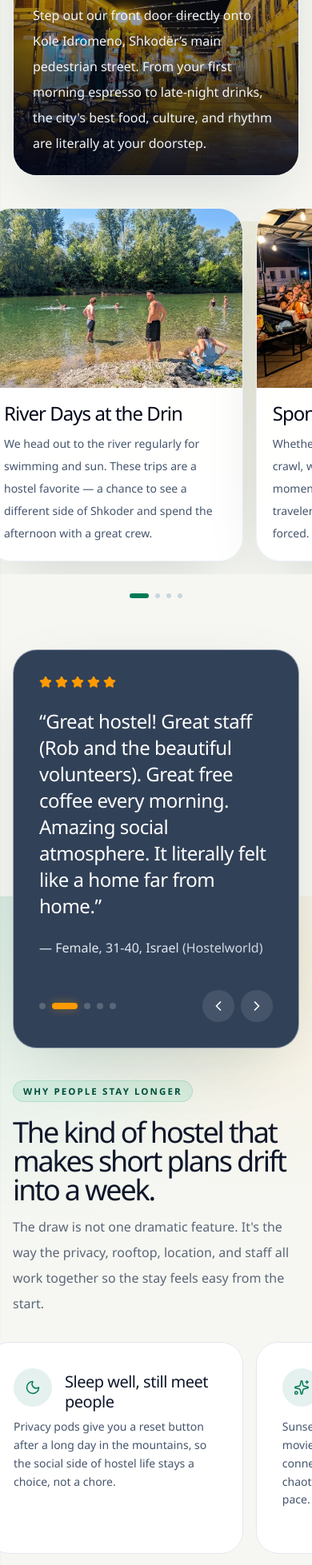
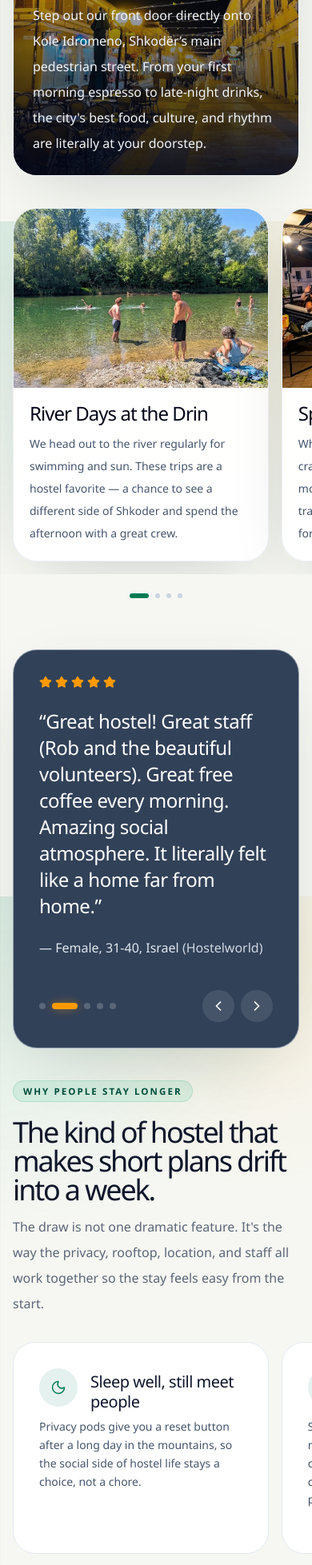
Before and after one commit to dkuromi1/hostel-nextjs, a Next.js app: page / in a window 390 px wide. Shown: the part 6475-8432 px from the top of the page at 80% size. Built offline with nearby package versions, Linux system fonts and the light colour scheme; no server answers.

Commit message:
fix: swipable bar margins

```diff
--- a/app/page.tsx
+++ b/app/page.tsx
@@ -747,7 +747,7 @@ export default function Home() {
           </div>
 
           <Reveal delay={120}>
-            <SwipableRow itemCount={eventCards.length} className="-mx-8 sm:mx-0 sm:grid sm:grid-cols-2 sm:gap-4 lg:grid-cols-2">
+            <SwipableRow itemCount={eventCards.length} className="-mx-8 px-8 sm:mx-0 sm:px-0 sm:grid sm:grid-cols-2 sm:gap-4 lg:grid-cols-2">
               {eventCards.map((event, index) => (
                 <div key={event.title} className="min-w-[82vw] snap-center sm:min-w-0">
                   <Panel className="overflow-hidden">
@@ -773,6 +773,8 @@ export default function Home() {
                   </Panel>
                 </div>
               ))}
+              {/* Trailing Spacer for mobile snapping */}
+              <div className="w-12 flex-shrink-0 sm:hidden" aria-hidden="true" />
             </SwipableRow>
           </Reveal>
         </div>
@@ -799,7 +801,7 @@ export default function Home() {
             <Reveal delay={300}>
               <SwipableRow
                 itemCount={extendReasons.length}
-                className="-mx-8 sm:mx-0 sm:grid sm:grid-cols-2 sm:gap-4"
+                className="-mx-8 px-8 sm:mx-0 sm:px-0 sm:grid sm:grid-cols-2 sm:gap-4"
               >
                 {extendReasons.map((reason, index) => {
                   const Icon = reasonIcons[index] || ArrowRight;
@@ -821,6 +823,8 @@ export default function Home() {
                     </div>
                   );
                 })}
+                {/* Trailing Spacer for mobile snapping */}
+                <div className="w-12 flex-shrink-0 sm:hidden" aria-hidden="true" />
               </SwipableRow>
             </Reveal>
           </div>
```
